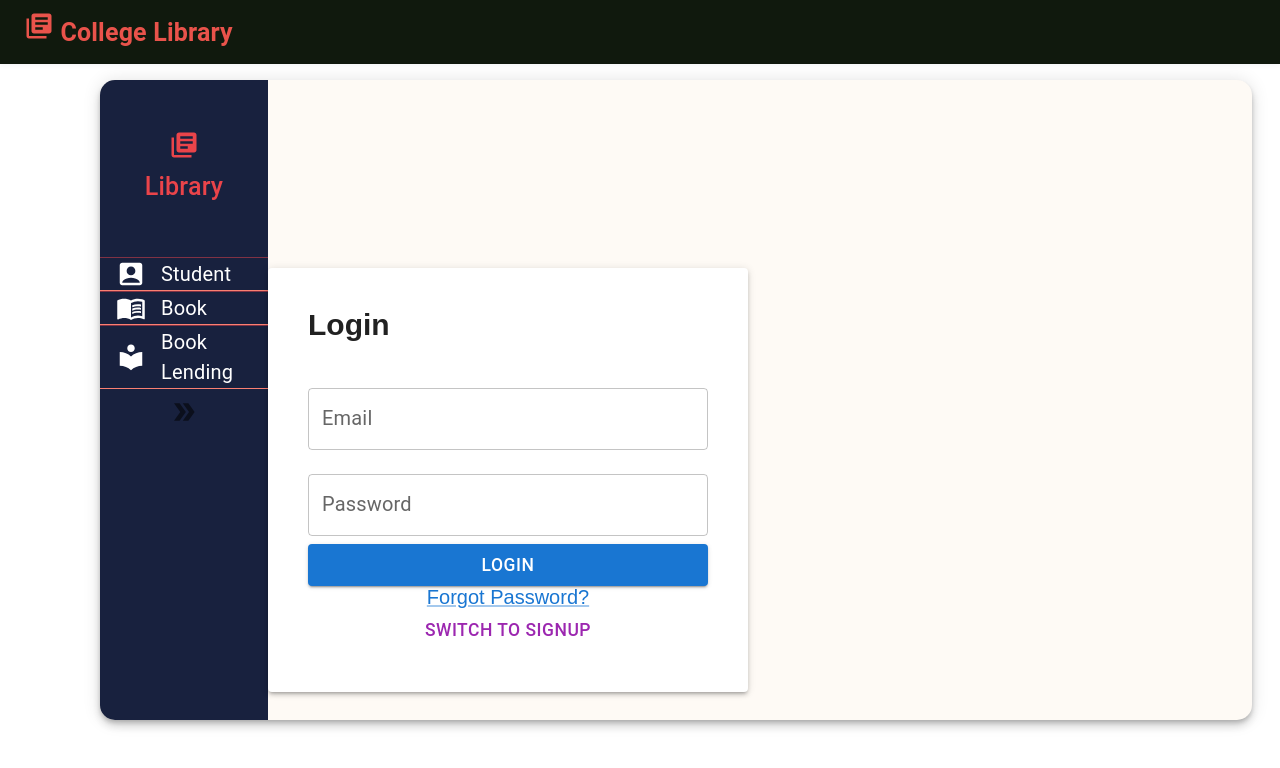
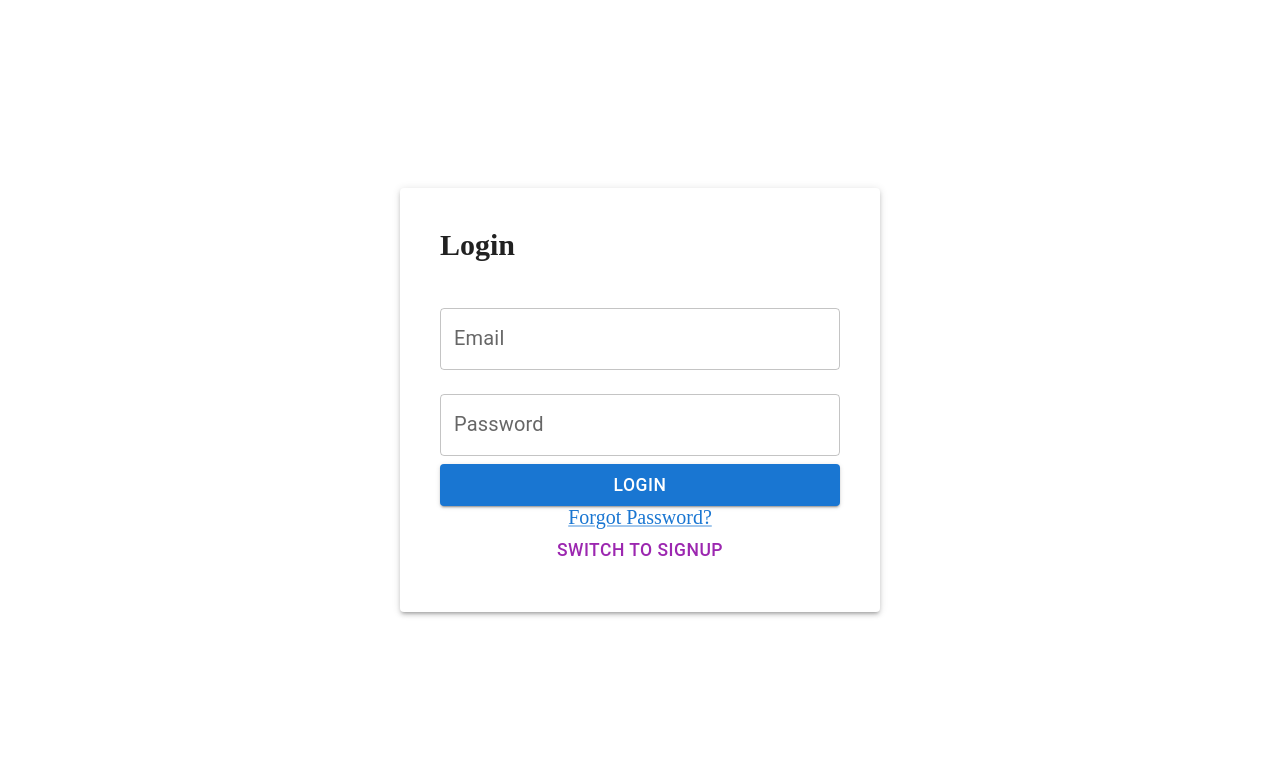
Before and after one commit to Swapnilkasabe/college-library-ui, a React (Create React App) app: page /login in a window 1280 px wide. Shown: the top 768 px of the page. Built offline with nearby package versions, Linux system fonts and the light colour scheme.

Commit message:
feat: Implement context-api-integration

```diff
--- a/src/App.jsx
+++ b/src/App.jsx
@@ -1,17 +1,17 @@
-import React, { useState } from "react";
+import React from "react";
 import AppRoutes from "./routes/Routes";
 import "./App.css";
 import AppLayout from "./Layouts/Layouts";
+import { AppContextProvider } from "./contexts/AppContext.Provider";
 
 const App = () => {
-  // State to manage login status
-  const [isLogin, setIsLogin] = useState(false);
-
   return (
-    <AppLayout>
-      {/* <Header /> */}
-      <AppRoutes isLogin={isLogin} />
-    </AppLayout>
+  // Wrapping the entire application with the context provider to provide state to components
+    <AppContextProvider>
+      <AppLayout>
+        <AppRoutes />
+      </AppLayout>
+    </AppContextProvider>
   );
 };
 
--- a/src/Layouts/Layouts.jsx
+++ b/src/Layouts/Layouts.jsx
@@ -3,22 +3,31 @@ import Grid from '@mui/material/Grid';
 import Header from '../components/Header/Header';
 import Dashboard from '../components/Dashboard/Dashboard';
 import './Layouts.css';
+import { useAppContext } from "../contexts/AppContext.Provider";
 
-const AppLayout = ({children}) => {
+const AppLayout = ({ children }) => {
+  const { isLogin } = useAppContext();
+
   return (
     <Grid container direction="column" className="layouts-container">
+      {isLogin ? (
+        <>
           <Grid item>
             <Header />
           </Grid>
           <Grid item container className="dashboard-container">
             <Grid item xs={3}>
-          <Dashboard >
+              <Dashboard>
                 {children}
               </Dashboard>
             </Grid>
           </Grid>
+        </>
+      ):<>
+      {children}</>}
     </Grid>
   );
 };
 
+
 export default AppLayout;
--- a/src/components/Dashboard/Dashboard.jsx
+++ b/src/components/Dashboard/Dashboard.jsx
@@ -1,17 +1,13 @@
-import React, { useState } from "react";
+import React from "react";
 import Sidebar from '../Siderbar/Sidebar';
-import Student from '../../Pages/Student';
-import Book from '../../Pages/Book';
-import BookLending from '../../Pages/BookLending';
-import StudentBookAssignment from '../../Pages/StudentBookAssignment';
-import BookStudentAssignment from '../../Pages/BookStudentAssignment';
+import {useAppContext} from '../../contexts/AppContext.Provider'
 import "./Dashboard.css";
 
-// Dashboard component renders the main layout of the application, including the sidebar navigation and content display.
+// Dashboard component renders the main layout of the application, including the sidebar navigation and content display
 const Dashboard = ({children}) => {
-  // State variables to manage the active sidebar item and sidebar open/close state
-  const [active, setActive] = useState("students");
-  const [sidebarOpen, setSidebarOpen] = useState(false);
+  // Accessing context values
+  const { active, setActive, sidebarOpen, setSidebarOpen } = useAppContext();
+
 
   return (
     <div className="dashboard">
--- /dev/null
+++ b/src/contexts/AppContext.Provider.jsx
@@ -0,0 +1,31 @@
+import React, { useContext, useState } from "react";
+import {AppContext} from './app.context'
+
+// Provider component for the AppContext
+const AppContextProvider = ({ children }) => {
+  const [active, setActive] = useState("students");
+  const [sidebarOpen, setSidebarOpen] = useState(false);
+  const [isLogin, setIsLogin] = useState(false);
+
+// Storing the state variables in an object to be passed as context values
+  const contextValues = {
+    active,
+    setActive,
+    sidebarOpen,
+    setSidebarOpen,
+    isLogin,
+    setIsLogin,
+  };
+
+// Providing the context values to its children components
+  return (
+    <AppContext.Provider value={contextValues}>
+      {children}
+    </AppContext.Provider>
+  );
+};
+
+// Custom hook to access the AppContext
+export const useAppContext =  () =>  useContext(AppContext);
+
+export { AppContextProvider };
--- /dev/null
+++ b/src/contexts/app.context.js
@@ -0,0 +1,11 @@
+import { createContext } from "react";
+
+// context object with default values
+export const AppContext = createContext({
+  active: "students",
+  sidebarOpen: false,
+  isLogin: false,
+  setIsLogin: (val) => {},
+  setSidebarOpen: (val) => {},
+  setActive: (val) => {},
+});
--- a/src/routes/Routes.js
+++ b/src/routes/Routes.js
@@ -2,35 +2,45 @@ import React from "react";
 import { Navigate, Route, Routes } from "react-router-dom";
 import Login from "../components/Auth/Login/Login";
 import Signup from "../components/Auth/Signup/Signup";
-import Layouts from "../Layouts/Layouts";
+import AppLayout from "../Layouts/Layouts";
 import PasswordReset from "../components/Auth/PasswordReset/PasswordReset";
 import BookStudentAssignment from "../Pages/BookStudentAssignment";
 import StudentBookAssignment from "../Pages/StudentBookAssignment";
 import Book from "../Pages/Book";
 import Student from "../Pages/Student";
+import { useAppContext } from "../contexts/AppContext.Provider";
 
-const AppRoutes = ({ isLogin }) => (
+// PrivateRoute component to handle routes that require authentication
+const PrivateRoute = ({ children }) => {
+  const { isLogin } = useAppContext();
+
+  // If user is logged in, render the child components, otherwise redirect to login page
+  return isLogin ? children : <Navigate to="/login" replace />;
+};
+
+// AppRoutes component defines all routes of the application
+const AppRoutes = () => {
+  return (
     <Routes>
-    <Route
-      path="/"
-      exact
-      element={
-        isLogin ? (
-          <>Dashboard Page Component Here</>
-        ) : (
-          <Navigate to={"/login"} />
-        )
-      }
-    />
       <Route path="/signup" element={<Signup />} />
       <Route path="/login" element={<Login />} />
       <Route path="/reset/:token" element={<PasswordReset />} />
-    <Route path="/home" element={<Layouts />} />
+
+      <Route element={<PrivateRoute />}>
+        <Route path="/" element={<AppLayout />} />
         <Route path="/student" element={<Student />} />
         <Route path="/book" element={<Book />} />
-    <Route path="/studentBookAssignment" element={<StudentBookAssignment />} />
-    <Route path="/bookStudentAssignment" element={<BookStudentAssignment />} />
+        <Route
+          path="/studentBookAssignment"
+          element={<StudentBookAssignment />}
+        />
+        <Route
+          path="/bookStudentAssignment"
+          element={<BookStudentAssignment />}
+        />
+      </Route>
     </Routes>
   );
+};
 
 export default AppRoutes;
```
Lines whose indentation alone changed are shown as unchanged.
